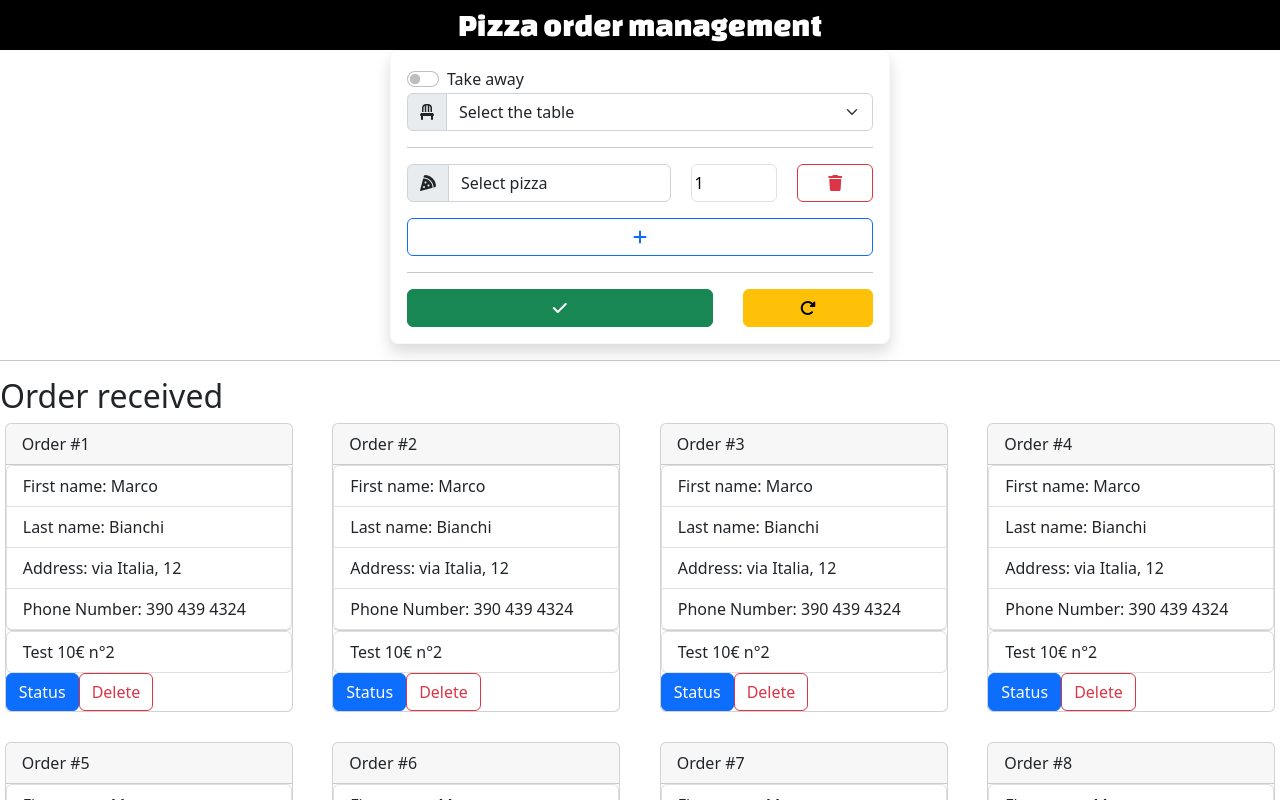
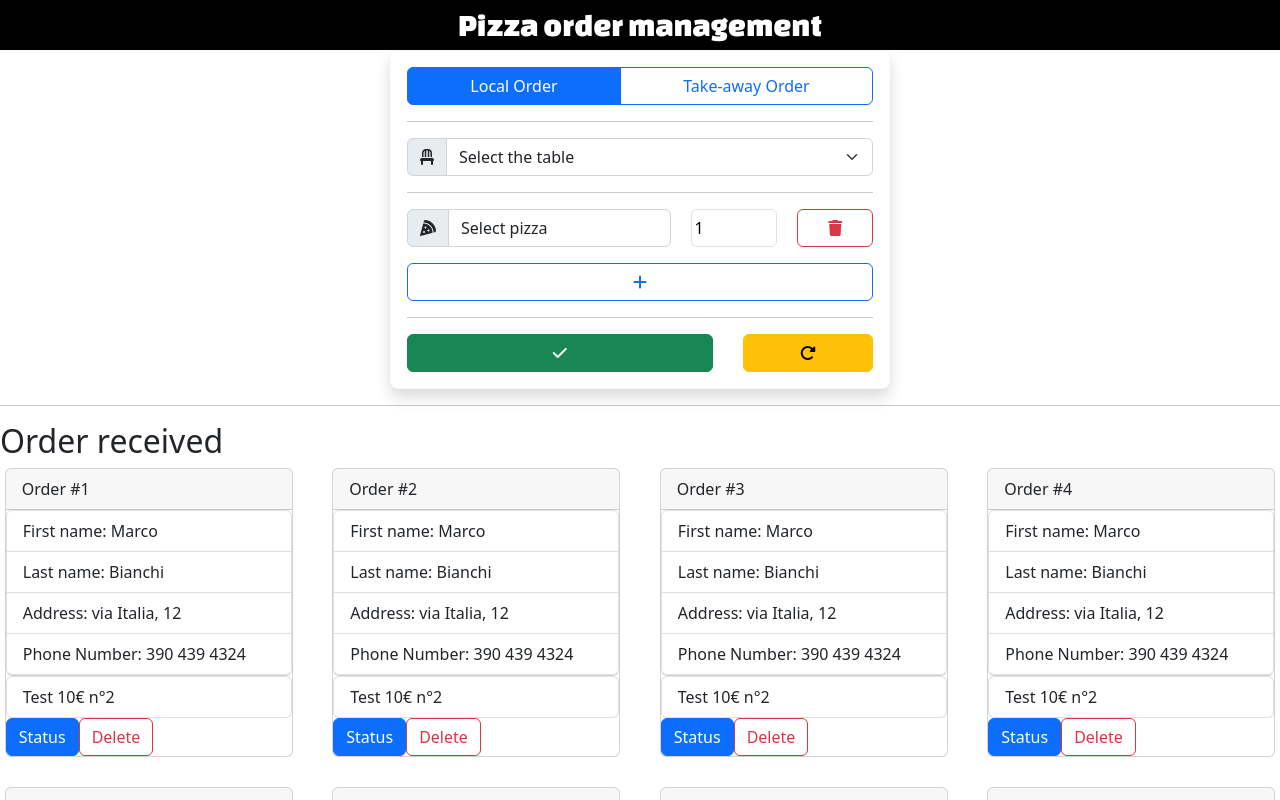
Before and after one commit to Tektronplus/order-management-system-angular, an Angular app: page / in a window 1280 px wide. Shown: the top 800 px of the page. Built offline with nearby package versions, Linux system fonts and the light colour scheme.

Commit message:
Re-styling Form Component
Change togle-button with radio buttons to change from local order to take-away order and vice versa

```diff
--- a/src/app/main/form-order/form-order.component.html
+++ b/src/app/main/form-order/form-order.component.html
@@ -6,20 +6,41 @@
             To change form:
                 - true: when is take-away order
                 - false: when is local order
-        -->
-		<div class="form-check form-switch">
+		-->
+		<div
+			class="btn-group"
+			style="width: 100%"
+			role="group"
+			aria-label="Basic radio toggle button group">
 			<input
-				class="form-check-input"
-				type="checkbox"
-				role="switch"
-				id="flexSwitchCheckDefault"
+				type="radio"
+				class="btn-check"
+				name="btnradio"
+				id="btnradio1"
+				autocomplete="off"
+				(change)="setIsTakeAway()"
+				checked />
+			<label
+				class="btn btn-outline-primary"
+				for="btnradio1"
+				>Local Order</label
+			>
+
+			<input
+				type="radio"
+				class="btn-check"
+				name="btnradio"
+				id="btnradio3"
+				autocomplete="off"
 				(change)="setIsTakeAway()" />
 			<label
-				class="form-check-label"
-				for="flexSwitchCheckDefault">
-				Take away
-			</label>
+				class="btn btn-outline-primary"
+				for="btnradio3"
+				>Take-away Order</label
+			>
 		</div>
+
+		<hr />
 
 		<!--
             The two components that change based on the state of the Boolean "isTakeAway"
```
